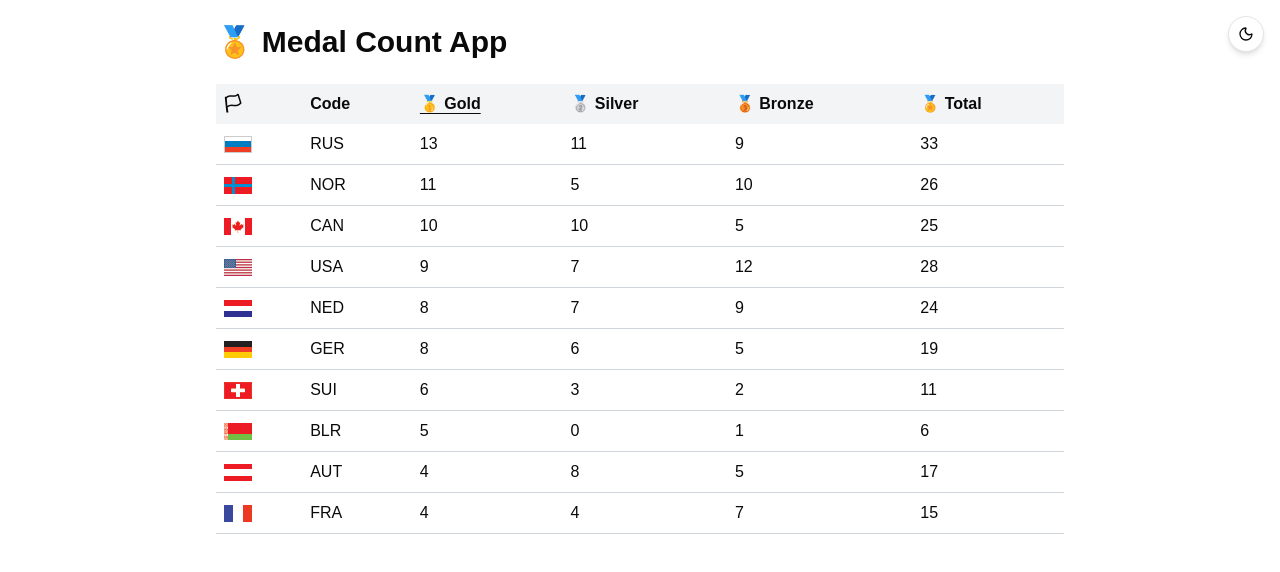
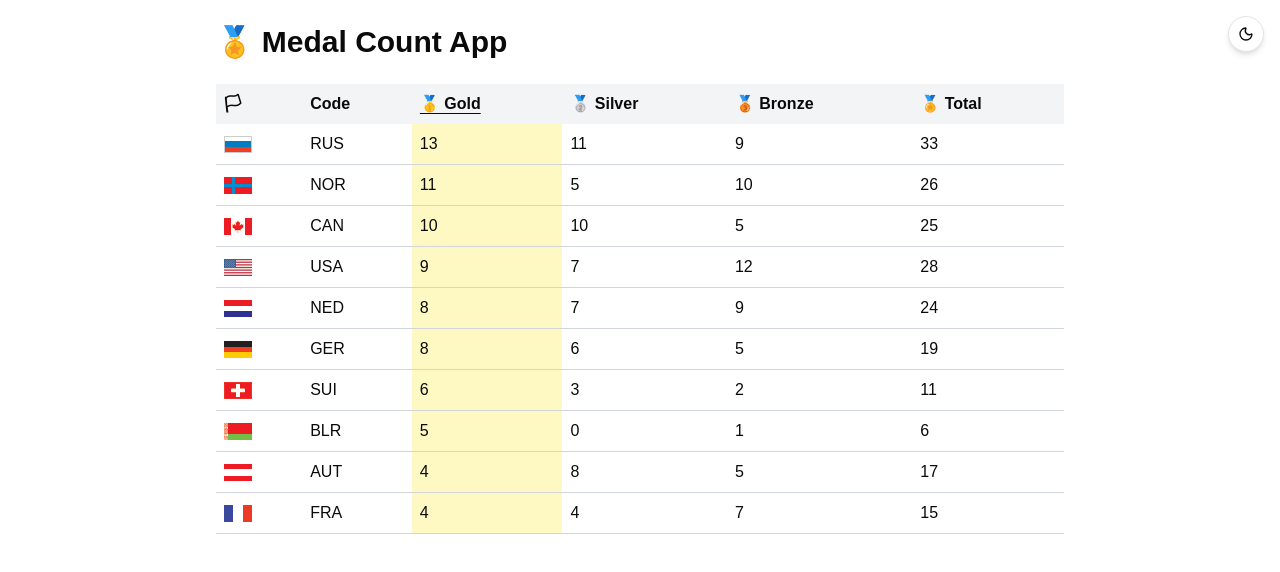
Before and after one commit to contactashpat/medal-count-app, a Next.js app: page / in a window 1280 px wide. Shown: the top 572 px of the page. Built offline with nearby package versions, Linux system fonts and the light colour scheme.

Commit message:
feat: highlight currently sorted column with background color

```diff
--- a/src/components/MedalTable.tsx
+++ b/src/components/MedalTable.tsx
@@ -55,16 +55,20 @@ export default function MedalTable({ countries, sortKey }: Props) {
         <tbody>
           {sorted.map((country) => {
             const total = country.gold + country.silver + country.bronze
+
+            const highlight = (col: SortKey) =>
+              sortKey === col ? 'bg-yellow-100 dark:bg-zinc-800' : ''
+
             return (
               <tr key={country.code} className="border-b border-gray-300 dark:border-zinc-700">
                 <td className="p-2">
                   <FlagIcon code={country.code} />
                 </td>
                 <td className="p-2">{country.code}</td>
-                <td className="p-2">{country.gold}</td>
-                <td className="p-2">{country.silver}</td>
-                <td className="p-2">{country.bronze}</td>
-                <td className="p-2">{total}</td>
+                <td className={`p-2 ${highlight('gold')}`}>{country.gold}</td>
+                <td className={`p-2 ${highlight('silver')}`}>{country.silver}</td>
+                <td className={`p-2 ${highlight('bronze')}`}>{country.bronze}</td>
+                <td className={`p-2 ${highlight('total')}`}>{total}</td>
               </tr>
             )
           })}
```
